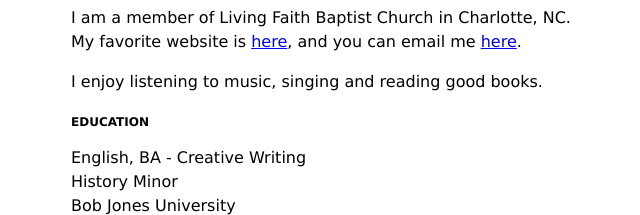
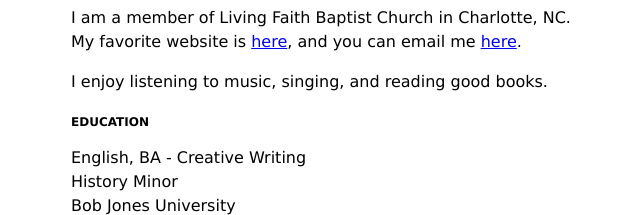
Before and after one commit to HannahMiller06/hannahmiller06.github.io, a plain HTML site: page index.html in a window 1280 px wide. Shown: the part 176-391 px from the top of the page, 319-959 px from the left. Drawn offline with Linux system fonts and the light colour scheme.

Commit message:
Update index.html

```diff
--- a/index.html
+++ b/index.html
@@ -41,7 +41,7 @@
             <a href="mailto:hmill816@students.bju.edu">here</a>.
          </p>
          <p>
-            I enjoy listening to music, singing and reading good books.
+            I enjoy listening to music, singing, and reading good books.
          </p>
         <h3>EDUCATION</h3>
         English, BA - Creative Writing<br />
```
